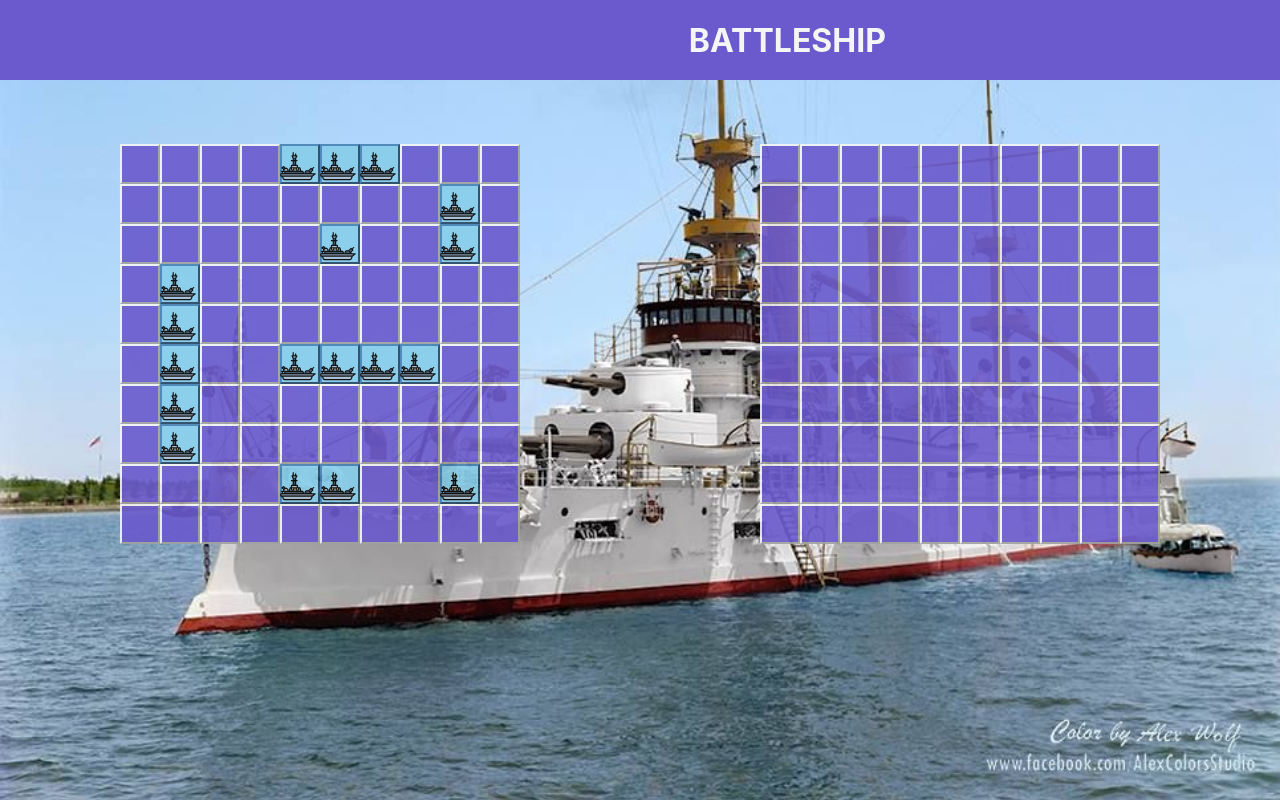
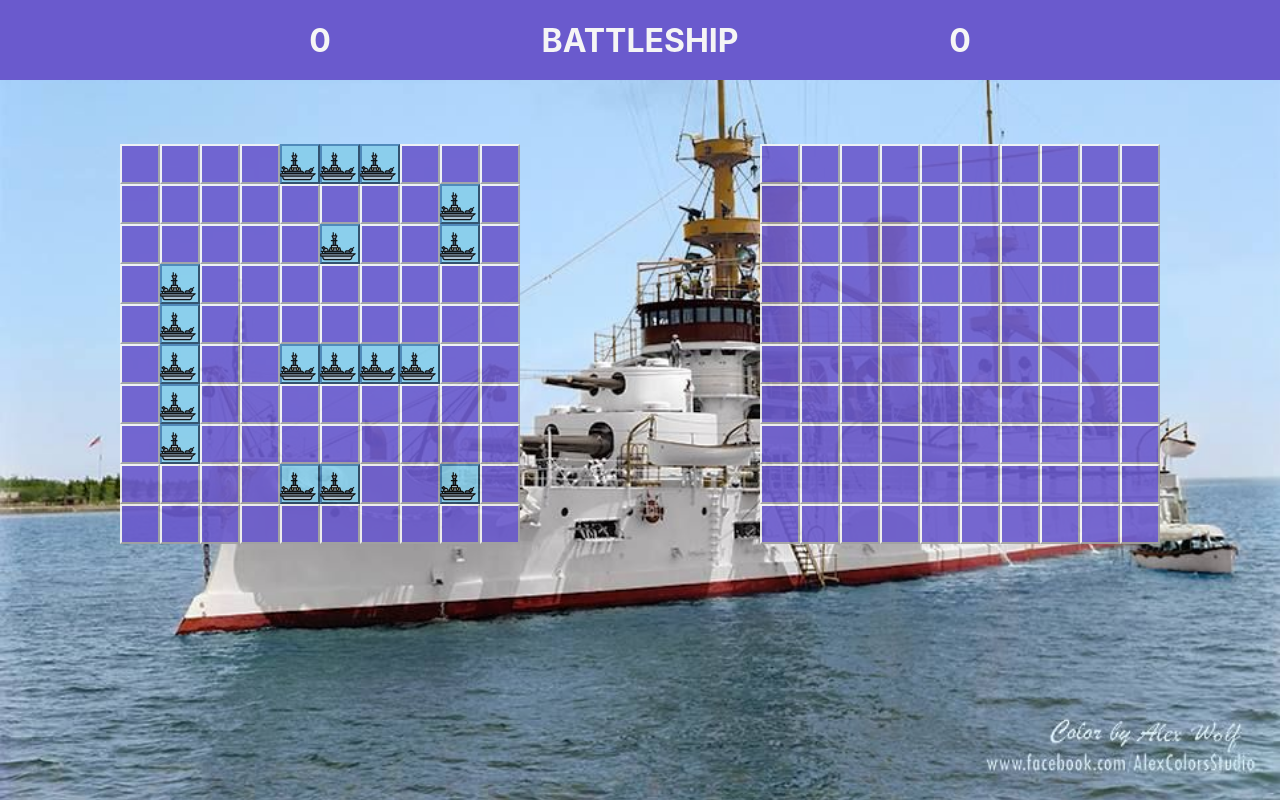
Before and after one commit to AlexErdei73/battle-ship, a React (Create React App) app: page / in a window 1280 px wide. Built offline with nearby package versions, Linux system fonts and the light colour scheme.

Commit message:
add scores to the App component

```diff
--- a/src/App.css
+++ b/src/App.css
@@ -1,5 +1,5 @@
 body {
-  overflow: hidden; /* Hide scrollbars */
+  overflow-x: hidden; /* Hide scrollbars */
 }
 .boardCell {
   width: 40px;
@@ -35,7 +35,7 @@ h1 {
   width: 30%;
   right: -22%;
   text-align: center;
-  transition: right 10s linear;
+  transition: right 5s linear;
 }
 .center {
   right: 35%;
@@ -50,3 +50,21 @@ h1 {
   min-width: 440px;
   margin: auto;
 }
+.left {
+  display: inline-block;
+  width: 50%;
+}
+.right {
+  display: inline-block;
+  width: 50%;
+}
+.playerScore {
+  position: static;
+  width: auto;
+  text-align: center;
+}
+.computerScore {
+  position: static;
+  width: auto;
+  text-align: center;
+}
--- a/src/App.js
+++ b/src/App.js
@@ -22,18 +22,28 @@ game.placeShips(game.player.board, [
 ]);
 game.placeShipsRandom(game.computer.board);
 const initialState = getState(game);
-let gameOver = false;
-let center = false;
-
-const onClick = (event) => {
-  const id = event.target.id;
-  if (!id) return;
-  const result = game.playerAttack(getPosition(id));
-  gameOver = result.gameOver;
-};
+let gameResult = {};
+let isTitleInView = false;
 
 function App() {
   const [state, setState] = useState(initialState);
+  const [scores, setScores] = useState({
+    player: 0,
+    computer: 0,
+  });
+
+  const onClick = (event) => {
+    const id = event.target.id;
+    if (!id) return;
+    const result = game.playerAttack(getPosition(id));
+    gameResult = { ...result };
+    if (result.gameOver) {
+      const newScores = { ...scores };
+      const winner = result.winner.name.toLowerCase();
+      newScores[winner] += 1;
+      setScores(newScores);
+    }
+  };
 
   game.setState = setState;
 
@@ -43,7 +53,7 @@ function App() {
   );
 
   useEffect(() => {
-    if (!center) center = true; //moving title
+    if (!isTitleInView) isTitleInView = true; //moving title
     if (areBoardCellsHidden.indexOf(true) !== -1) {
       let newBoardCellsHidden = animateBoardCells([...areBoardCellsHidden]);
       setAreBoardCellsHidden(newBoardCellsHidden);
@@ -52,7 +62,11 @@ function App() {
 
   return (
     <div>
-      <TitleBar center={center} />
+      <TitleBar
+        isTitleInView={isTitleInView}
+        playerScore={scores.player}
+        computerScore={scores.computer}
+      />
       <div className="gameArea">
         <div className="boardContainer">
           <Board
@@ -66,7 +80,7 @@ function App() {
           <Board
             id="computer"
             content={state.enemyBoard}
-            disabled={gameOver}
+            disabled={gameResult.gameOver}
             onClick={onClick}
             areBoardCellsHidden={areBoardCellsHidden}
           />
--- a/src/components/titlebar.jsx
+++ b/src/components/titlebar.jsx
@@ -1,7 +1,13 @@
 const TitleBar = (props) => {
   return (
     <div className="titleBar">
-      <h1 className={props.center ? "center" : ""}>BATTLESHIP</h1>
+      <h1 className={props.isTitleInView ? "center" : ""}>BATTLESHIP</h1>
+      <div className="left">
+        <h1 className="playerScore">{props.playerScore}</h1>
+      </div>
+      <div className="right">
+        <h1 className="computerScore">{props.computerScore}</h1>
+      </div>
     </div>
   );
 };
```
Also changed, not shown: 1 other file (tests, documents, lock files or other folders).
